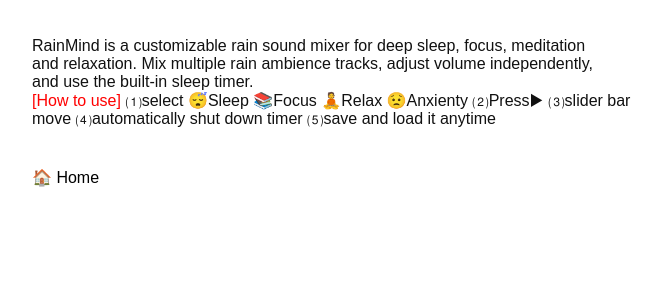
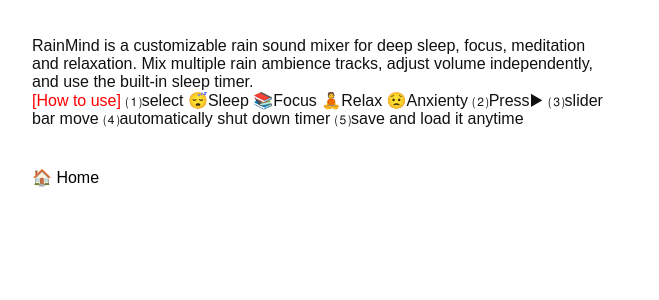
Before and after one commit to choijangwook/RainMind, a Jekyll site: the page built from pages/guide.md, in a window 1280 px wide. Shown: the top 300 px of the page, without its empty margins (308-967 px from the left). Built offline with Jekyll 4.4.1, drawn with Linux system fonts in a browser that asks for light colours; our own code applies the rules of GitHub Pages for plain Markdown files.

Commit message:
Update guide.md

```diff
--- a/pages/guide.md
+++ b/pages/guide.md
@@ -1,5 +1,5 @@
 RainMind is a customizable rain sound mixer for deep sleep, focus, meditation<br>
 and relaxation. Mix multiple rain ambience tracks, adjust volume independently,<br>
 and use the built-in sleep timer.<br>
-<span style="color:red">[How to use]</span>  ⑴select 😴Sleep 📚Focus 🧘Relax 😟Anxienty  ⑵Press▶
-⑶slider bar move ⑷automatically shut down timer ⑸save and load it anytime
+<span style="color:red">[How to use]</span>  ⑴select 😴Sleep 📚Focus 🧘Relax 😟Anxienty  ⑵Press▶  ⑶slider<br>
+bar move ⑷automatically shut down timer ⑸save and load it anytime
```
